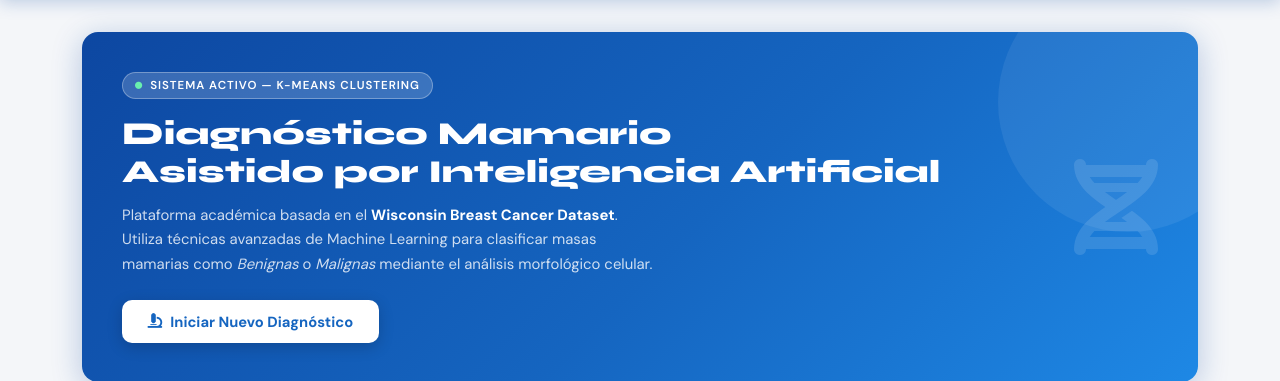
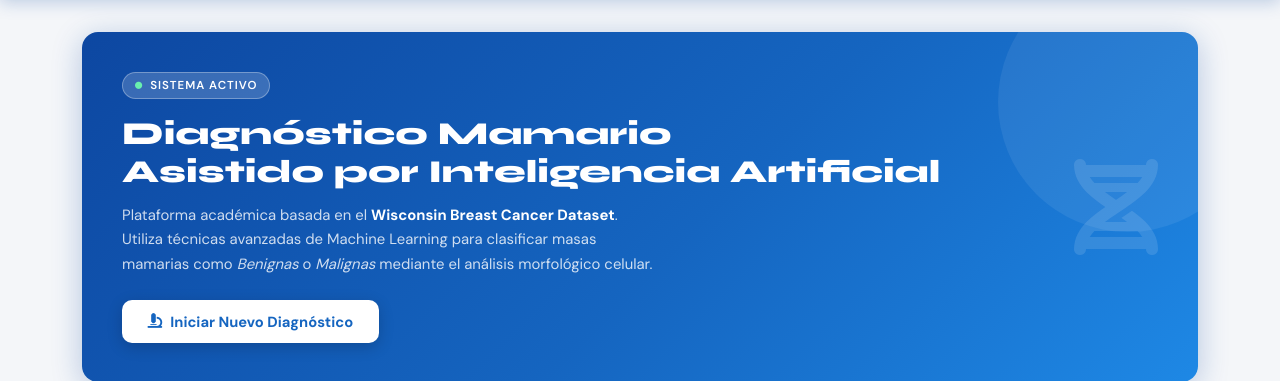
Before and after one commit to SantiagoVillanuevaC/oncolab-aifinal, a Django app: page / in a window 1280 px wide. Shown: the part 57-438 px from the top of the page. Run offline with Django 5.2, Linux system fonts and the light colour scheme.

Commit message:
Update index.html

```diff
--- a/core/templates/core/index.html
+++ b/core/templates/core/index.html
@@ -44,7 +44,7 @@
 <div class="hero-banner">
     <span class="hero-badge">
         <i class="fa-solid fa-circle" style="color:#69F0AE; font-size:.45rem;"></i>
-        Sistema Activo — K-Means Clustering
+        Sistema Activo
     </span>
     <h1 class="hero-titulo">Diagnóstico Mamario<br>Asistido por Inteligencia Artificial</h1>
     <p class="hero-desc">
@@ -62,7 +62,6 @@
     <p><strong>Modelo utilizado:</strong> random forest entrenado con el Wisconsin Breast Cancer Dataset. Las 8 características de entrada fueron seleccionadas mediante Random Forest. <strong>Sistema exclusivamente de apoyo diagnóstico académico.</strong></p>
 </div>
 
-<!-- MÉTRICAS -->
 <div class="row g-3 mb-4">
     <div class="col-12 col-md-4">
         <div class="card-metrica">
@@ -96,7 +95,6 @@
     </div>
 </div>
 
-<!-- TABLA ÚLTIMOS -->
 <div class="tabla-wrapper">
     <div class="tabla-header">
         <h5 class="tabla-titulo"><i class="fa-solid fa-list-check"></i> Últimos Diagnósticos Registrados</h5>
```
